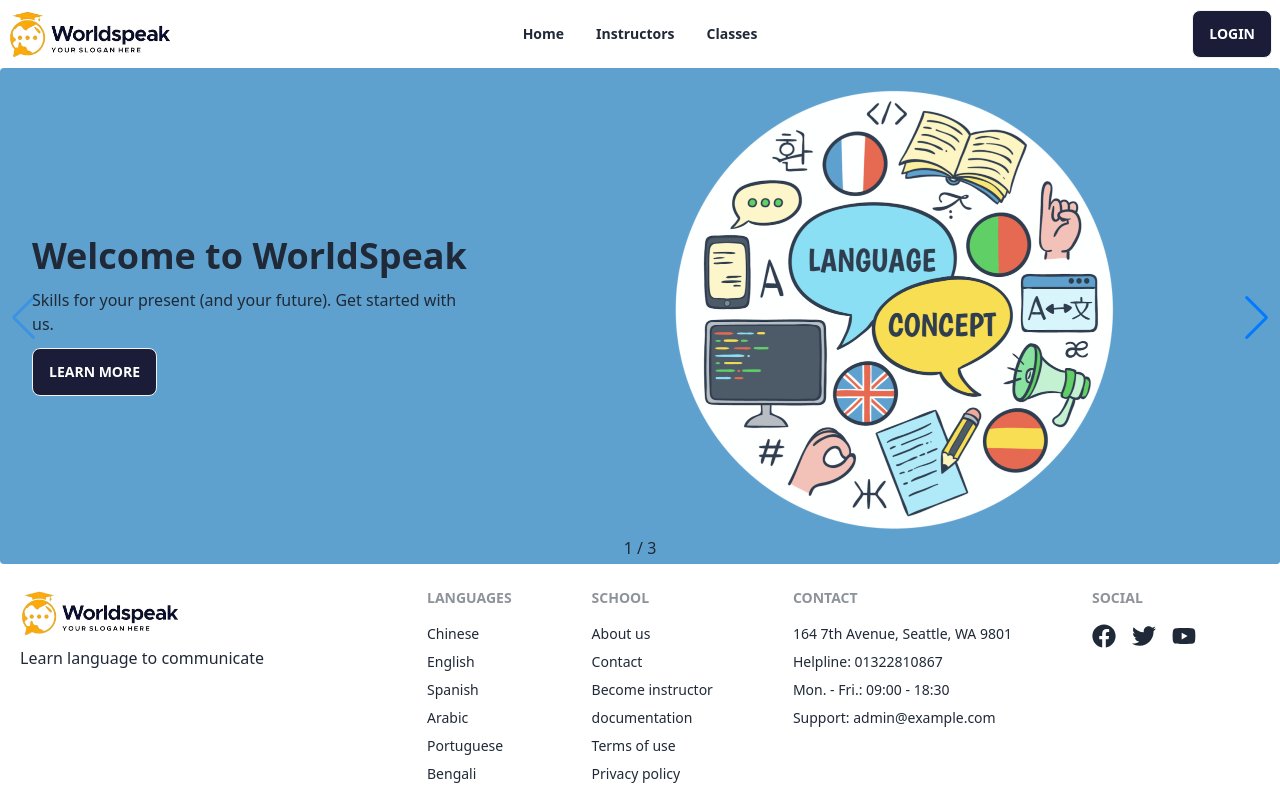
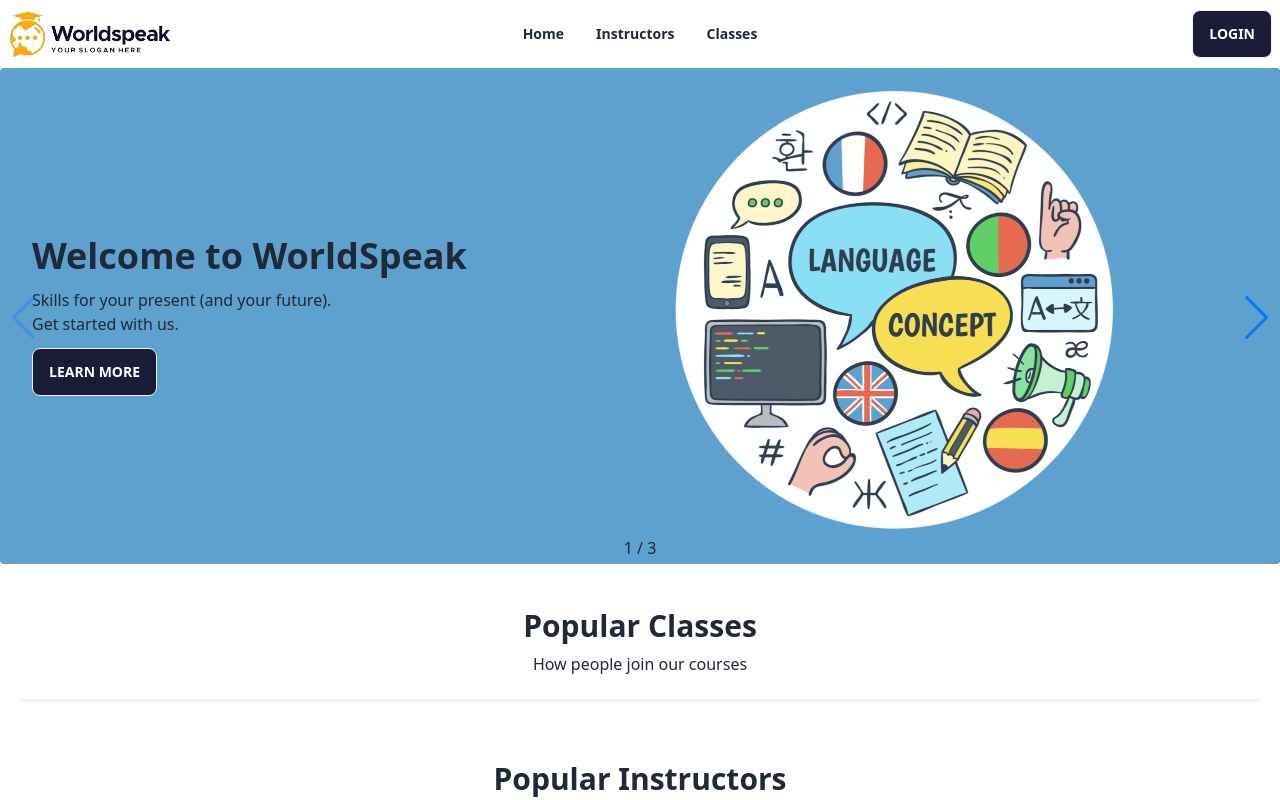
Before and after one commit to itsjahid01/summer-camp-client, a React (Vite) app: page / in a window 1280 px wide. Shown: the top 800 px of the page. Built offline with nearby package versions, Linux system fonts and the light colour scheme; no server answers.

Commit message:
classes section

```diff
--- /dev/null
+++ b/src/components/SectionTitle.jsx
@@ -0,0 +1,12 @@
+const SectionTitle = ({ title, subtitle }) => {
+  return (
+    <div className="text-center p-5">
+      <h2 className="text-3xl  mt-5 font-bold mb-2">{title}</h2>
+      <p className=" ">{subtitle}</p>
+      <br />
+      <hr />
+    </div>
+  );
+};
+
+export default SectionTitle;
--- a/src/components/SocialLogin.jsx
+++ b/src/components/SocialLogin.jsx
@@ -2,17 +2,19 @@ import { useContext } from "react";
 import { FaGoogle } from "react-icons/fa";
 import { AuthContext } from "../provider/AuthProvider";
 import { GoogleAuthProvider } from "firebase/auth";
+import { useNavigate } from "react-router-dom";
 
 const SocialLogin = ({ text }) => {
   const { googleLogin } = useContext(AuthContext);
   const googleProvider = new GoogleAuthProvider();
+  const navigate = useNavigate();
 
   const handleGoogleLogin = () => {
     googleLogin(googleProvider)
       .then((result) => {
         const user = result.user;
         console.log(user);
-        // navigate(from);
+        navigate("/");
       })
       .catch((error) => {
         console.log(error.message);
--- a/src/layout/Login.jsx
+++ b/src/layout/Login.jsx
@@ -33,7 +33,7 @@ const Login = () => {
     <div className="container mx-auto">
       <div className="md:flex justify-center items-center gap-8 p-8 ">
         <div className=" md:w-1/2 p-5">
-          <div className="card shadow-2xl p-5">
+          <div className="card shadow-2xl p-5 bg-[#B7D2ED]">
             <h1 className="text-3xl font-bold text-center">Login</h1>
             <form onSubmit={handleSubmit(onSubmit)}>
               <div className="form-control">
--- a/src/layout/SignUp.jsx
+++ b/src/layout/SignUp.jsx
@@ -1,4 +1,4 @@
-import { Link } from "react-router-dom";
+import { Link, useNavigate } from "react-router-dom";
 import SocialLogin from "../components/SocialLogin";
 import { useForm } from "react-hook-form";
 import { useContext, useState } from "react";
@@ -6,6 +6,7 @@ import { AuthContext } from "../provider/AuthProvider";
 
 const SignUp = () => {
   const [error, setError] = useState("");
+  const navigate = useNavigate();
   const { registerUser, updateUserProfile } = useContext(AuthContext);
 
   const {
@@ -26,7 +27,10 @@ const SignUp = () => {
       .then((result) => {
         console.log(result.user);
         updateUserProfile(data.name, data.photoUrl)
-          .then(() => console.log("profile updated"))
+          .then(() => {
+            console.log("profile updated");
+            navigate("/");
+          })
           .then((error) => console.log(error));
       })
       .catch((error) => setError(error.message));
@@ -36,7 +40,7 @@ const SignUp = () => {
     <div className="container mx-auto">
       <div className="md:flex justify-center items-center gap-8 p-8 ">
         <div className=" md:w-1/2 p-5">
-          <div className="card shadow-2xl p-5">
+          <div className="card shadow-2xl p-5 bg-[#B7D2ED]">
             <h1 className="text-3xl font-bold text-center">Sign Up</h1>
             <form onSubmit={handleSubmit(onSubmit)}>
               <div className="form-control">
--- a/src/pages/Home/Home.jsx
+++ b/src/pages/Home/Home.jsx
@@ -1,9 +1,13 @@
+import PopularClasses from "./PopularClasses";
+import PopularInstructors from "./PopularInstructors";
 import Slider from "./Slider";
 
 const Home = () => {
   return (
     <div className="container mx-auto">
       <Slider></Slider>
+      <PopularClasses></PopularClasses>
+      <PopularInstructors></PopularInstructors>
     </div>
   );
 };
--- a/src/pages/Home/PopularClasses.jsx
+++ b/src/pages/Home/PopularClasses.jsx
@@ -1,5 +1,14 @@
+import SectionTitle from "../../components/SectionTitle";
+
 const PopularClasses = () => {
-  return <div></div>;
+  return (
+    <div className="">
+      <SectionTitle
+        title={"Popular Classes"}
+        subtitle={"How people join our courses"}
+      ></SectionTitle>
+    </div>
+  );
 };
 
 export default PopularClasses;
--- a/src/pages/Home/PopularInstractors.jsx
+++ /dev/null
@@ -1,5 +0,0 @@
-const PopularInstractors = () => {
-  return <div></div>;
-};
-
-export default PopularInstractors;
--- /dev/null
+++ b/src/pages/Home/PopularInstructors.jsx
@@ -0,0 +1,14 @@
+import SectionTitle from "../../components/SectionTitle";
+
+const PopularInstructors = () => {
+  return (
+    <div>
+      <SectionTitle
+        title={"Popular Instructors"}
+        subtitle={"How people loves their instructors"}
+      ></SectionTitle>
+    </div>
+  );
+};
+
+export default PopularInstructors;
--- a/src/pages/Home/Slider.jsx
+++ b/src/pages/Home/Slider.jsx
@@ -29,7 +29,8 @@ const Slider = () => {
                 Welcome to WorldSpeak
               </h2>
               <p className="mb-3">
-                Skills for your present (and your future). Get started with us.
+                Skills for your present (and your future). <br /> Get started
+                with us.
               </p>
               <button className="btn bg-[#1A1C38] text-white hover:text-black">
                 Learn More
```
